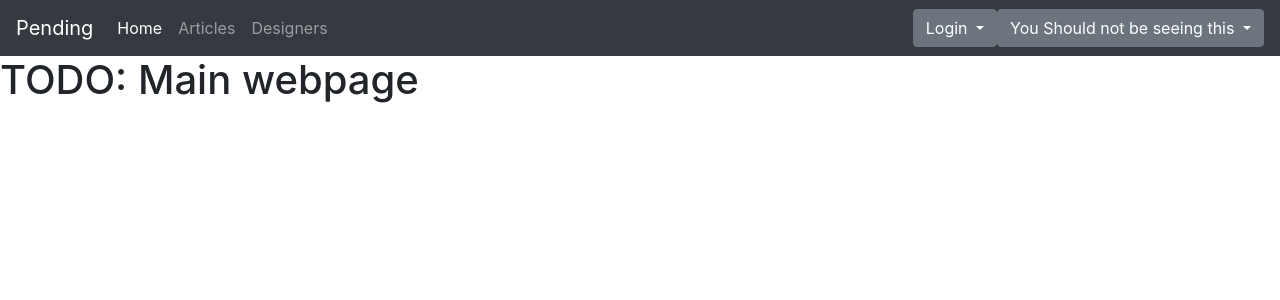
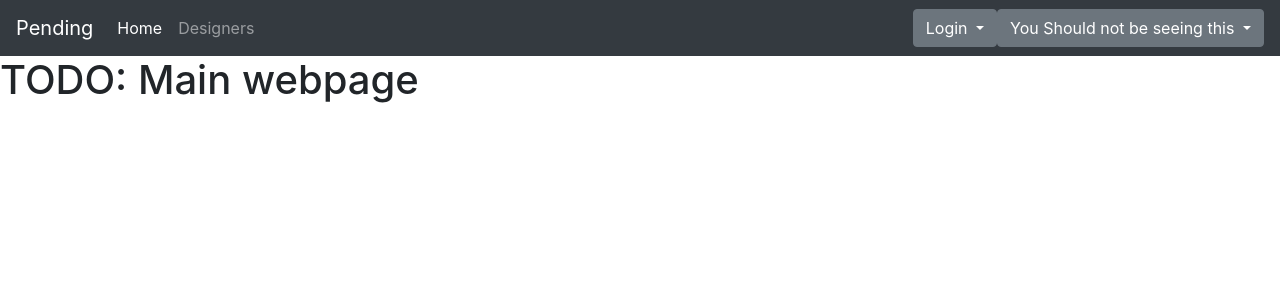
Before and after one commit to Daniel-Loh/Interior-Design, a Flask app: page / in a window 1280 px wide. Shown: the top 300 px of the page. Run offline with Flask 3, Linux system fonts and the light colour scheme; some libraries are stand-ins or nearby versions.

Commit message:
fixing navbar URL links

```diff
--- a/templates/master.html
+++ b/templates/master.html
@@ -21,7 +21,6 @@
             <div class="collapse navbar-collapse" id="navbarNavAltMarkup">
                 <div class="navbar-nav mr-auto">
                     {{ nav_item('home', 'Home') }}
-                    {{ nav_item('articles', 'Articles') }}
                     {{ nav_item('designers', 'Designers') }}
                 </div>
                 <div class="nav-item dropdown" id="loginDropDown">
```
